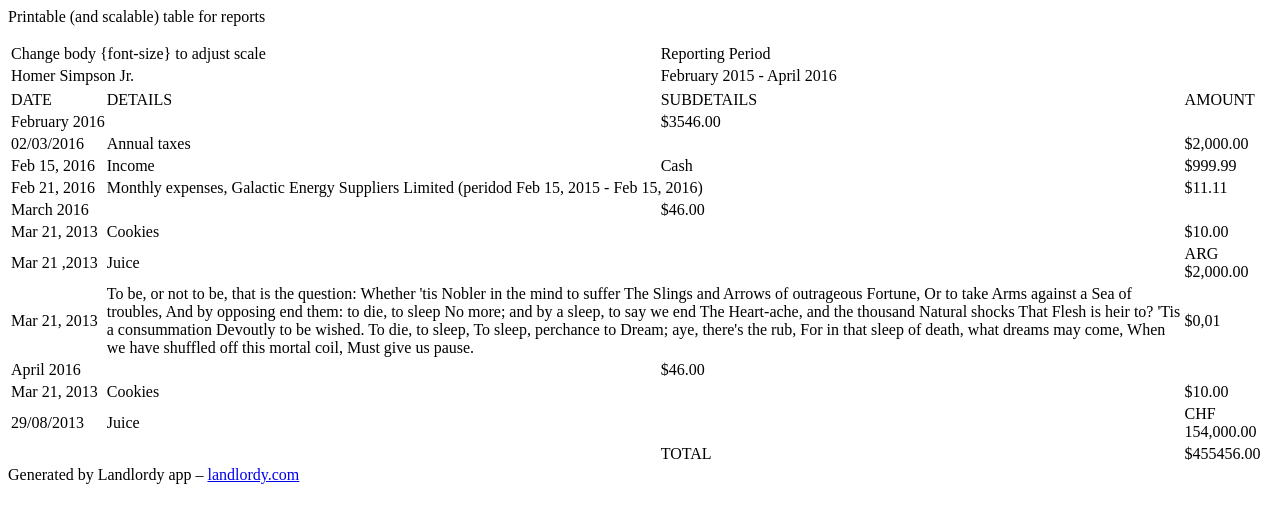
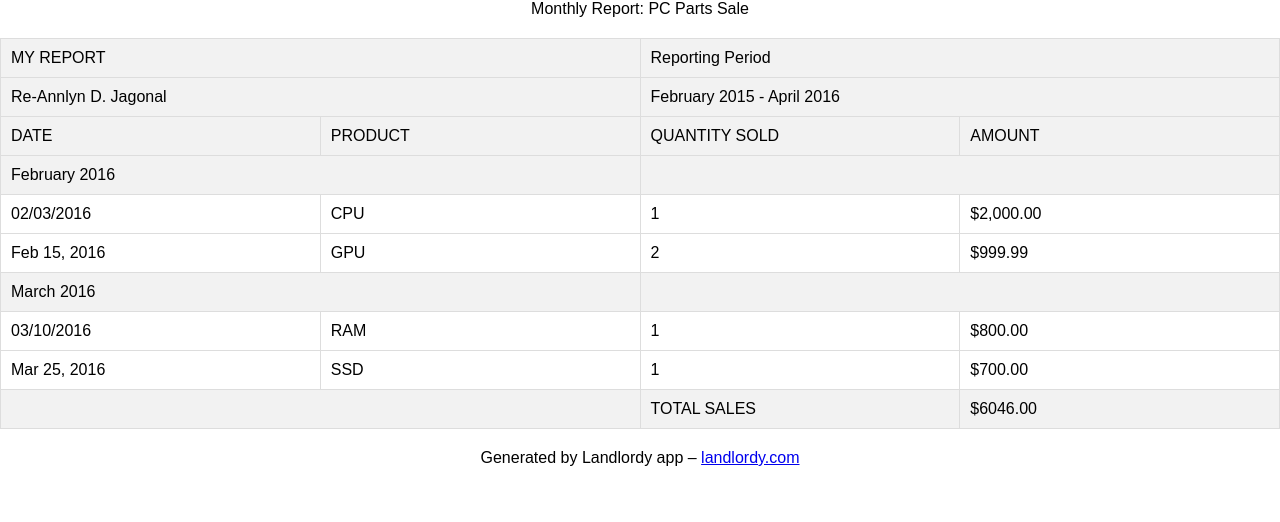
Before and after one commit to NicaGwapa/it28-ecommerce-jagonal, a plain HTML site: page Reports/reports.html in a window 1280 px wide. Drawn offline with Linux system fonts and the light colour scheme.

Commit message:
added js and table to reports

```diff
--- a/Reports/reports.html
+++ b/Reports/reports.html
@@ -1,99 +1,79 @@
+<!DOCTYPE html>
+<html lang="en">
+<head>
+    <meta charset="UTF-8">
+    <meta name="viewport" content="width=device-width, initial-scale=1.0">
+    <title>Monthly Report: PC Parts Sale</title>
+    <link rel="stylesheet" href="styles.css">
+</head>
+<body>
     <div class="header">
-    <p>Printable (and scalable) table for reports</p>
+        <p>Monthly Report: PC Parts Sale</p>
     </div>
 
     <table class="printTable">
         <tr class="titleTr">
-      <td class="titleTd" colspan=2>Change body {font-size} to adjust scale</td>
+            <td class="titleTd col1" colspan=2>MY REPORT</td>
             <td class="titleTd col4" colspan=2>Reporting Period</td>
         </tr>
         <tr class="subtitleTr">
-      <td class="titleTd col1" colspan=2>Homer Simpson Jr.</td>
+            <td class="titleTd col1" colspan=2>Re-Annlyn D. Jagonal</td>
             <td class="titleTd col4" colspan=2>February 2015 - April 2016</td>
         </tr>
-
         <tr></tr>
-
         <tr class="headingTr">
             <td class="headingTd col1">DATE</td>
-      <td class="headingTd col2">DETAILS</td>
-      <td class="headingTd col3">SUBDETAILS</td>
+            <td class="headingTd col2">PRODUCT</td>
+            <td class="headingTd col3">QUANTITY SOLD</td>
             <td class="headingTd col4">AMOUNT</td>
         </tr>
-
+        <!-- Additional table rows for PC parts sale -->
         <tr class="sectionTr">
             <td class="sectionTd col1" colspan=2>February 2016</td>
-      <td class="sectionTd col4" colspan=2>$3546.00</td>
+            <td class="sectionTd col4" colspan=2>             </td>
+
         </tr>
-
         <tr>
             <td class="col1">02/03/2016</td>
-      <td class="col2" colspan="2">Annual taxes</td>
+            <td class="col2">CPU</td>
+            <td class="col3">1</td>
             <td class="col4">$2,000.00</td>
         </tr>
-
         <tr>
             <td class="col1">Feb 15, 2016</td>
-      <td class="col2">Income</td>
-      <td class="col3">Cash</td>
+            <td class="col2">GPU</td>
+            <td class="col3">2</td>
             <td class="col4">$999.99</td>
         </tr>
-
-    <tr>
-      <td class="col1">Feb 21, 2016</td>
-      <td class="col2" colspan="2">Monthly expenses, Galactic Energy Suppliers Limited (peridod Feb 15, 2015 - Feb 15, 2016)</td>
-      <td class="col4"><div class="right-align">$11.11</div></td>
-    </tr>
-
+        <!-- Add more rows for different parts sold in subsequent months -->
         <tr class="sectionTr">
             <td class="sectionTd col1" colspan=2>March 2016</td>
-      <td class="sectionTd col4" colspan=2>$46.00</td>
+            <td class="sectionTd col4" colspan=2>          </td>
         </tr>
-
         <tr>
-      <td class="col1">Mar 21, 2013</td>
-      <td class="col2" colspan="2">Cookies</td>
-      <td class="col4">$10.00</td>
+            <td class="col1">03/10/2016</td>
+            <td class="col2">RAM</td>
+            <td class="col3">1</td>
+            <td class="col4">$800.00</td>
         </tr>
-
         <tr>
-      <td class="col1">Mar 21 ,2013</td>
-      <td class="col2" colspan="2">Juice</td>
-      <td class="col4">ARG $2,000.00</td>
+            <td class="col1">Mar 25, 2016</td>
+            <td class="col2">SSD</td>
+            <td class="col3">1</td>
+            <td class="col4">$700.00</td>
         </tr>
-
-    <tr>
-      <td class="col1">Mar 21, 2013</td>
-      <td class="col2" colspan="2">To be, or not to be, that is the question: Whether 'tis Nobler in the mind to suffer The Slings and Arrows of outrageous Fortune, Or to take Arms against a Sea of troubles, And by opposing end them: to die, to sleep No more; and by a sleep, to say
-        we end The Heart-ache, and the thousand Natural shocks That Flesh is heir to? 'Tis a consummation Devoutly to be wished. To die, to sleep, To sleep, perchance to Dream; aye, there's the rub, For in that sleep of death, what dreams may come, When
-        we have shuffled off this mortal coil, Must give us pause. </td>
-      <td class="col4">$0,01</td>
-    </tr>
-
-    <tr class="sectionTr">
-      <td class="sectionTd col1" colspan=2>April 2016</td>
-      <td class="sectionTd col4" colspan=2>$46.00</td>
-    </tr>
-
-    <tr>
-      <td class="col1">Mar 21, 2013</td>
-      <td class="col2" colspan="2">Cookies</td>
-      <td class="col4">$10.00</td>
-    </tr>
-
-    <tr>
-      <td class="col1">29/08/2013</td>
-      <td class="col2" colspan="2">Juice</td>
-      <td class="col4">CHF 154,000.00</td>
-    </tr>
-
+        <!-- Include more rows for different parts sold in subsequent months -->
+        <!-- End of additional rows -->
         <tr class="headingTr">
             <td class="headingTd col1" colspan="2"></td>
-      <td class="headingTd col3">TOTAL</td>
-      <td class="headingTd col4">$455456.00</td>
+            <td class="headingTd col3">TOTAL SALES</td>
+            <td class="headingTd col4">$6046.00</td>
         </tr>
     </table>
 
     <div class="footer">
         Generated by Landlordy app – <a href="https://landlordy.com">landlordy.com</a>
+        <script src="script.js"></script>
     </div>
+</body>
+</html>
--- a/Reports/styles.css
+++ b/Reports/styles.css
@@ -1,121 +1,37 @@
 * {
   margin: 0;
   padding: 0;
-    font-family: 'AvenirNext-Light', 'Avenir Next Light', 'Avenir Next', sans-serif;
-  }
-
-  @page {
-    size: A4;
-    @bottom-right {
-      content: "Page " counter(page) " of " counter(pages);
-    }
-    @bottom-left {
-      content: string(footerTitle);
-    }
-  }
-
-  body {
-    font-size: 100%;
-    padding: 50px;
-    background: #fff;
+  font-family: 'Arial', sans-serif;
 }
 
 .header {
-    width: 100%;
-    float: left;
-    font-size: 2em;
+  text-align: center;
+  margin-bottom: 20px;
 }
 
 .printTable {
   width: 100%;
-    min-width: 37em;
   border-collapse: collapse;
-    font-size: 0.9em;
-    font-weight: normal;
 }
 
 .printTable tr {
-    height: 1em;
+  text-align: left;
 }
 
 .printTable td {
-    font-size: 0.8em;
-    padding-top: 0.4em;
-    padding-bottom: 0.4em;
-    padding-left: 0.4em;
-    padding-right: 0.4em;
-    box-sizing: border-box;
-    border-bottom: #ccc 0.125em solid;
+  padding: 10px;
+  border: 1px solid #ddd;
 }
 
-  .printTable .titleTr {
-    font-size: 1.4em;
+.titleTr, .subtitleTr, .headingTr, .sectionTr {
+  background-color: #f2f2f2;
 }
 
-  .printTable .titleTd {
-    padding-bottom: 0;
-    padding-left: 0px;
-    padding-right: 0px;
-    border: 0px solid;
-  }
-
-  .printTable .subtitleTr {
-    font-size: 1.1em;
-    border: 0px solid;
-  }
-
-  .printTable .headingTr {
-    font-size: 0.9em;
-    font-weight: 500;
-    background: #d3ebfd;
-  }
-
-  .printTable .headingTd {
-    border-bottom: #000 0.125em solid;
-    border-top: #000 0.125em solid;
-  }
-
-  .printTable .sectionTr {
-    background: #f6f3f7;
-  }
-
-  .printTable .sectionTd {
-    font-weight: 500;
-  }
-
-  .printTable .col1 {
-    width: 13%;
-  }
-
-  .printTable .col2 {
-    width: 42%;
-  }
-
-  .printTable .col3 {
-    text-align: right;
-    width: 30%;
-  }
-
-  .printTable .col4 {
-    text-align: right;
-    width: 15%;
+.col1, .col2, .col3, .col4 {
+  width: 25%;
 }
 
 .footer {
-    string-set: footerTitle content;
-    width: 100%;
-    float: left;
-    height: 1em;
-    padding-right: 0;
-    font-size: 0.6em;
-    padding-top: 0.4em;
+  text-align: center;
+  margin-top: 20px;
 }
-
-    .right-align {
-    display: -webkit-box;
-    display: -webkit-flex;
-    display: flex;
-    justify-content: flex-end;
-    -webkit-justify-content: flex-end;
-    text-align: right;
-  }
```
Also changed, not shown: Reports/app.js (added, +12 -0 lines). Lines whose indentation alone changed are shown as unchanged.
